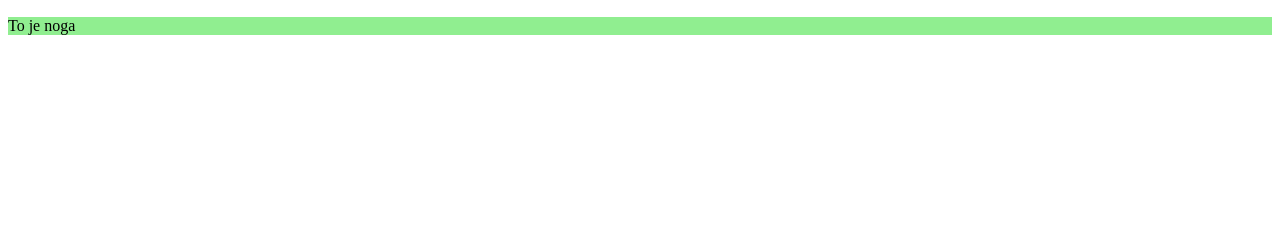
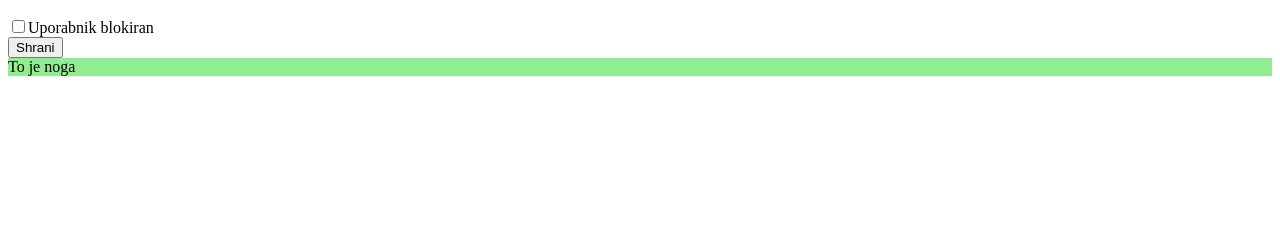
Before and after one commit to Bojanpp/predavanje17, a Flask app: template templates/prikaz_uporabnika.html in a window 1280 px wide. Shown: the part 157-397 px from the top of the page. Run offline with Flask 2, Linux system fonts and the light colour scheme; the template is opened without the code that fills it, so the values that code supplies are empty.

Commit message:
Dodal blokiranje uporabnika

```diff
--- a/main.py
+++ b/main.py
@@ -53,6 +53,9 @@ def prijava():
     if not uporabnik:
         uporabnik = Uporabnik(ime=ime, email="", geslo=geslo, sejna_vrednost=sejna_vrednost)
     else:
+        if uporabnik.je_blokiran:
+            return "Uporabnik blokiran, prijava ni mogoca"
+
         if geslo == uporabnik.geslo:
             uporabnik.sejna_vrednost = sejna_vrednost
         else:
@@ -160,9 +163,21 @@ def uporabniki():
     return render_template("uporabniki.html", uporabniki=users)
 
 
-@app.route("/uporabniki/<uporabnik_id>")
+@app.route("/uporabniki/<uporabnik_id>", methods=["GET", "POST"])
 def prikaz_uporabnika(uporabnik_id):
     uporabnik = db.query(Uporabnik).filter_by(id=uporabnik_id).first()
+
+    if request.method == "POST":
+
+        blokiran = False
+        if request.form.get("je_blokiran") == "on":
+            blokiran = True
+
+        uporabnik.je_blokiran = blokiran
+
+        db.add(uporabnik)
+        db.commit()
+
     return render_template("prikaz_uporabnika.html", uporabnik=uporabnik)
 
 
--- a/modeli.py
+++ b/modeli.py
@@ -15,3 +15,4 @@ class Uporabnik(db.Model):
     email = db.Column(db.String)
     geslo = db.Column(db.String)
     sejna_vrednost = db.Column(db.String)
+    je_blokiran = db.Column(db.Boolean, default=False)
--- a/templates/prikaz_uporabnika.html
+++ b/templates/prikaz_uporabnika.html
@@ -7,6 +7,13 @@
 <p><strong>Ime: </strong>  {{ uporabnik.ime }}</p>
 <p><strong>email: </strong>  {{ uporabnik.email }}</p>
 
+<form method="post">
+    <input type="checkbox", name="je_blokiran"
+           {% if uporabnik.je_blokiran %} checked {% endif %}
+    >Uporabnik blokiran
+    <br>
+    <button type="submit">Shrani</button>
+</form>
 
 
 {% endblock %}
```
Also changed, not shown: templates/uporabniki.html (+6 -1 lines), podatkova-baza.sqlite.
